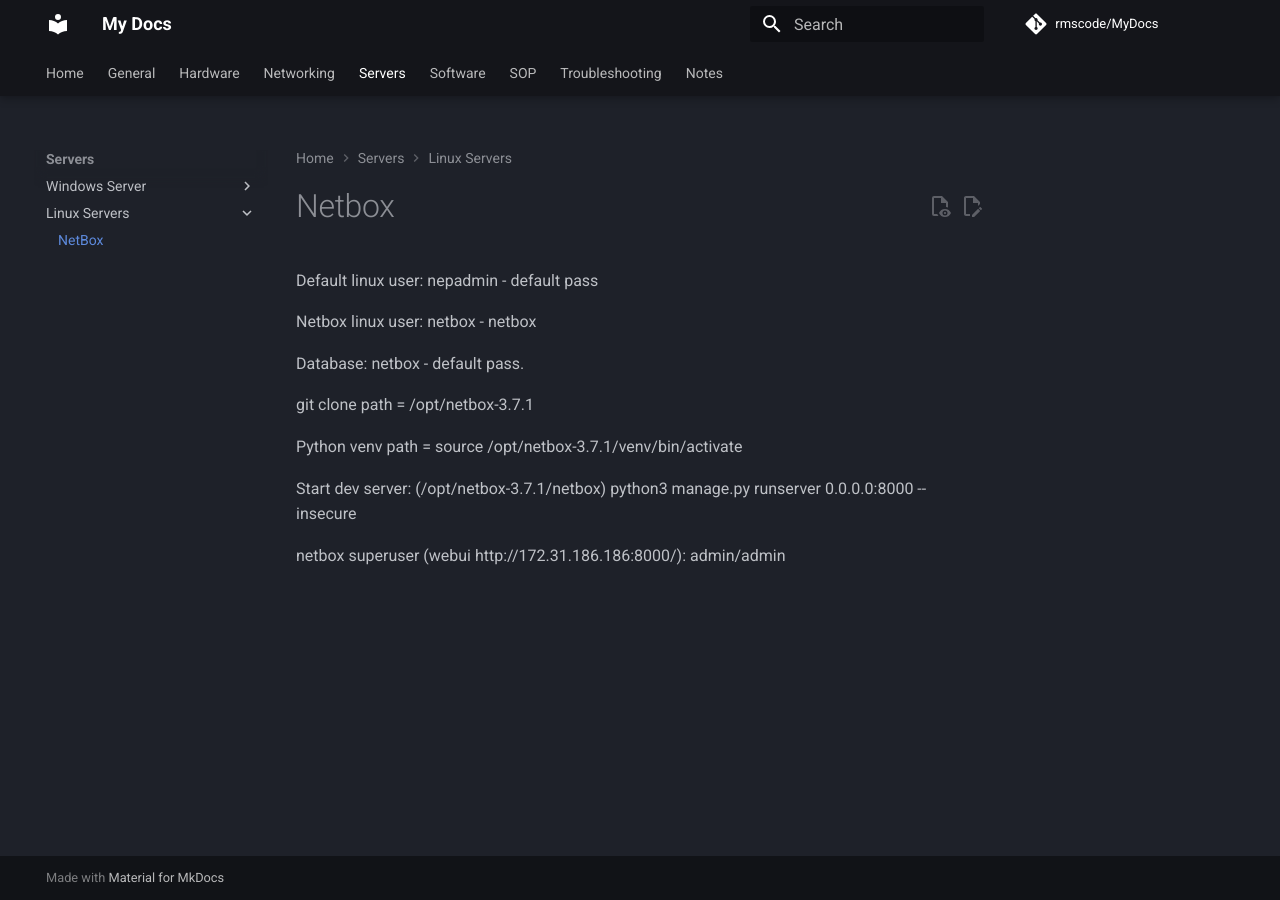
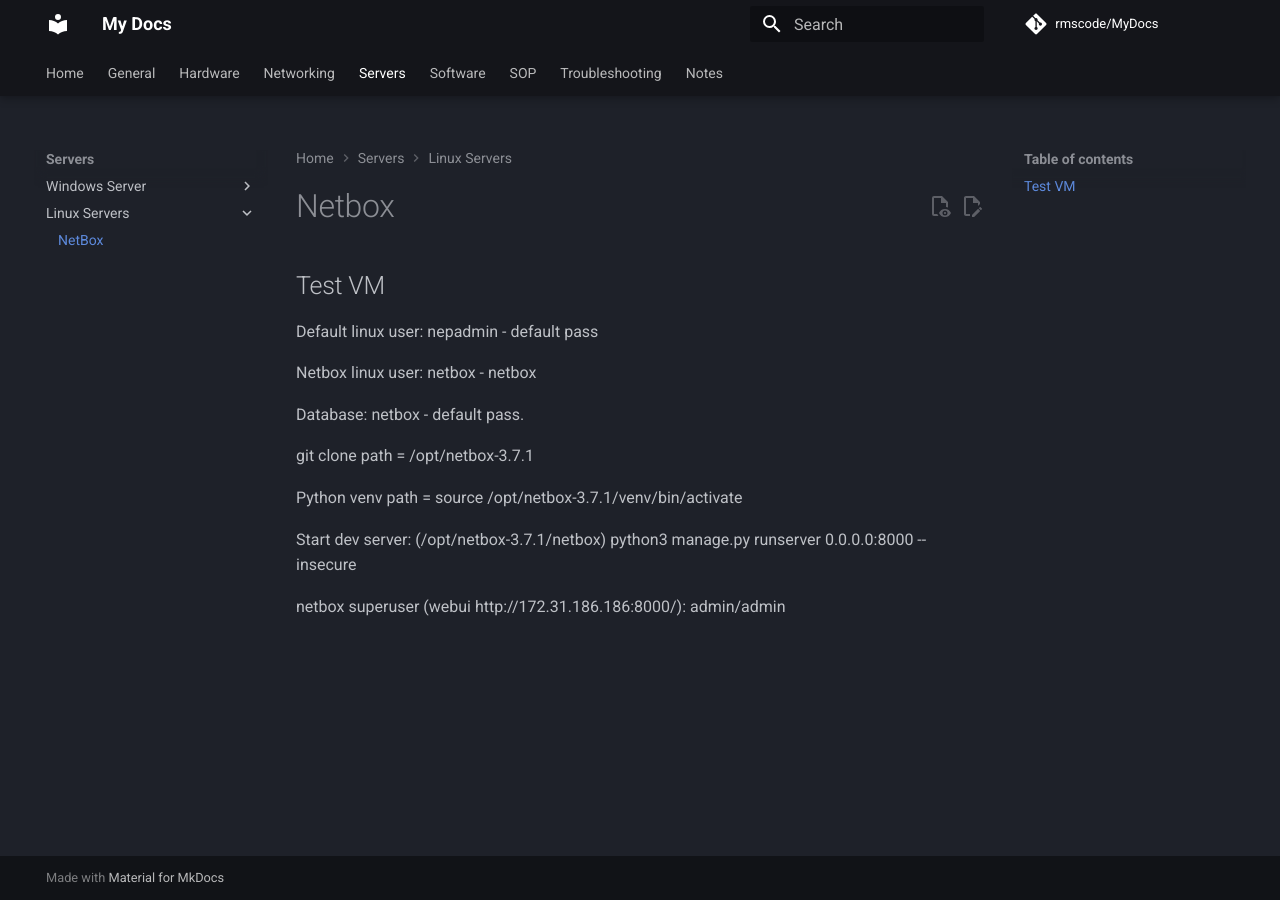
Before and after one commit to rmscode/binary-garden, an MkDocs documentation site: the page built from docs/servers/linux-servers/netbox.md, in a window 1280 px wide. Built offline with MkDocs 1.6.1 and Material for MkDocs 9.7.7, drawn with Linux system fonts in a browser that asks for light colours; comment, search, counter and statistics services are not loaded.

Commit message:
Update netbox.md

```diff
--- a/docs/servers/linux-servers/netbox.md
+++ b/docs/servers/linux-servers/netbox.md
@@ -1,4 +1,6 @@
 # Netbox
+
+## Test VM
 
 Default linux user: nepadmin - default pass
 
```
